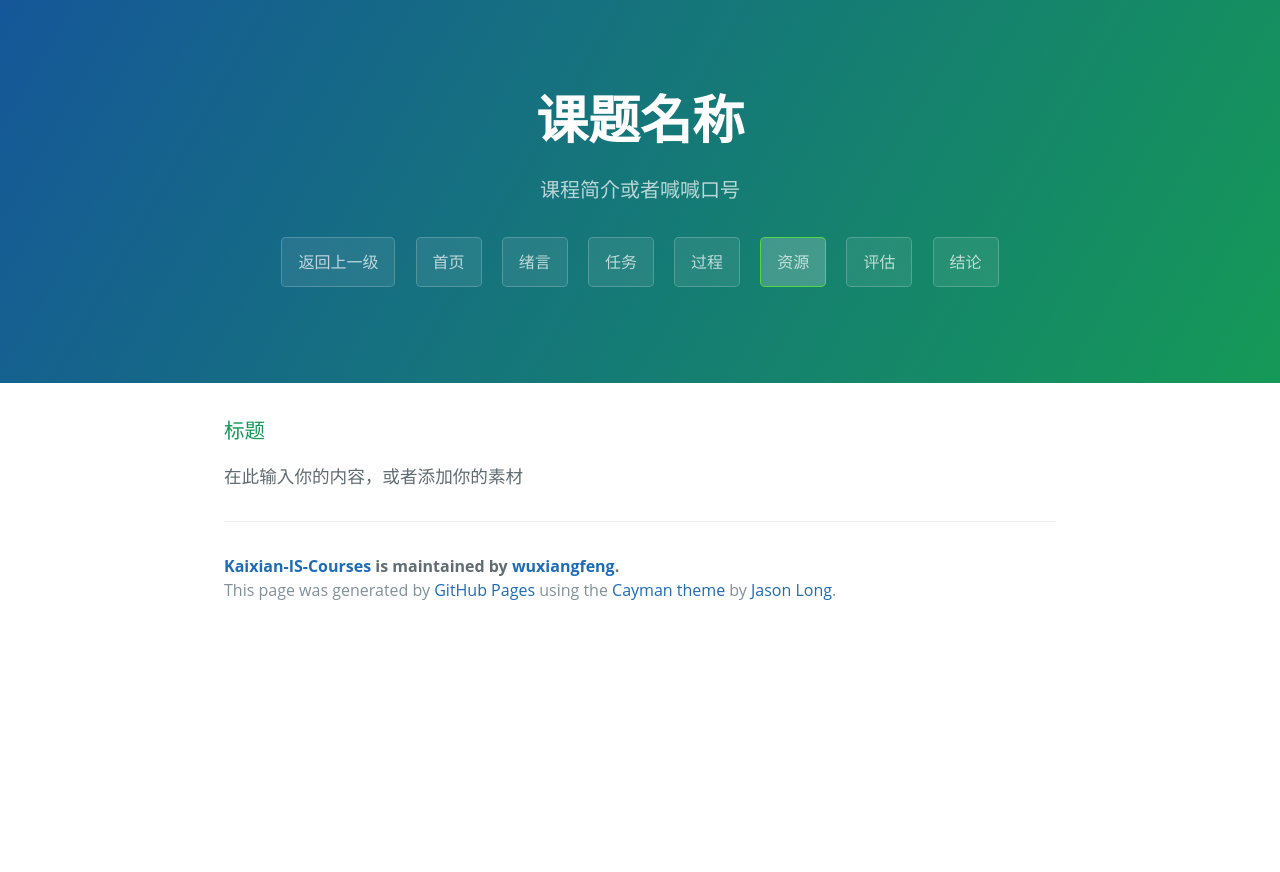
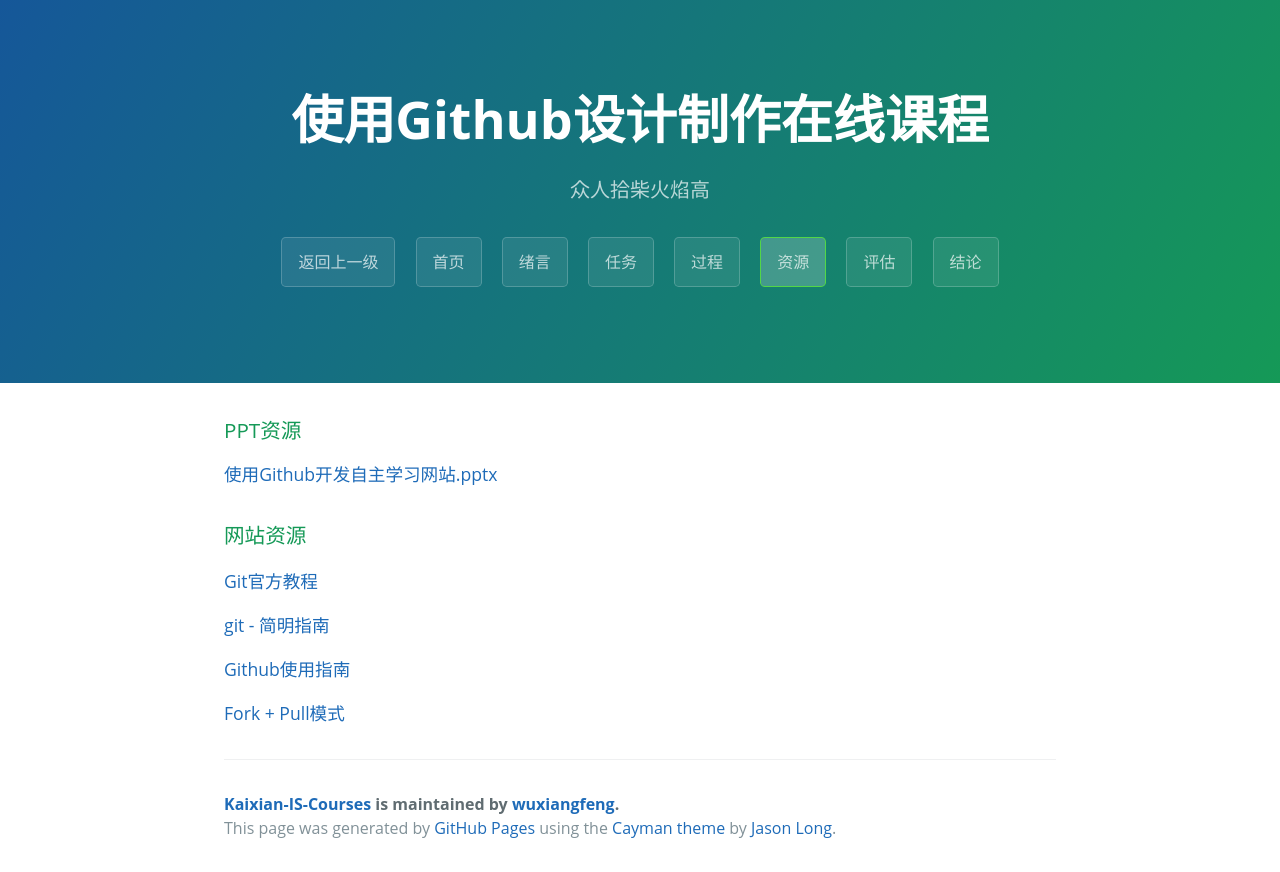
Before and after one commit to zouyusky/IS-Courses, a plain HTML site: page C0/resources.html in a window 1280 px wide. Before the commit the page ends 800 px from the top, so only its background shows below. Drawn offline with Linux system fonts and the light colour scheme.

Commit message:
C0基本完成

```diff
--- a/C0/resources.html
+++ b/C0/resources.html
@@ -2,14 +2,15 @@
 <html>
 <head lang="en">
     <meta charset="UTF-8">
-    <title>课题|资源</title>
+    <title>使用GitHub设计制作在线课程|资源</title>
     <link rel="stylesheet" type="text/css" href="../assets/css/stylesheet.css" media="screen">
     <link rel="stylesheet" type="text/css" href="../assets/css/github-light.css" media="screen">
 </head>
 <body>
 <section class="page-header">
-        <h1 class="project-name">课题名称</h1>
-        <h2 class="project-tagline">课程简介或者喊喊口号 </h2>
+    <h1 class="project-name">使用Github设计制作在线课程</h1>
+
+    <h2 class="project-tagline">众人拾柴火焰高 </h2>
     <a href="../" class="btn">返回上一级</a>
     <a href="index.html" class="btn">首页</a>
     <a href="introduction.html" class="btn">绪言</a>
@@ -20,12 +21,24 @@
     <a href="conclusion.html" class="btn">结论</a>
 </section>
 <section class="main-content">
-        <h3>标题</h3>
-        <p>在此输入你的内容，或者添加你的素材</p>
+    <h3>PPT资源</h3>
+    <a href="assets/使用Github开发自主学习网站.pptx" target="_blank">使用Github开发自主学习网站.pptx</a>
+    <h3>网站资源</h3>
+    <p><a href="https://git-scm.com/book/zh/v1/%E8%B5%B7%E6%AD%A5-Git-%E5%9F%BA%E7%A1%80" target="_blank">Git官方教程</a></p>
+    <p><a href="http://rogerdudler.github.io/git-guide/index.zh.html" target="_blank">git - 简明指南</a></p>
+    <p><a href="https://github.com/NeuOL/neuola-legacy/wiki/github%E4%BD%BF%E7%94%A8%E6%8C%87%E5%8D%97" target="_blank">Github使用指南</a></p>
+    <p><a href="http://www.worldhello.net/gotgithub/04-work-with-others/010-fork-and-pull.html" target="_blank">Fork + Pull模式</a></p>
+
     <footer class="site-footer">
-        <span class="site-footer-owner"><a href="https://github.com/KaixianTeachers/IS-Courses">Kaixian-IS-Courses</a> is maintained by <a href="https://github.com/wuxiangfeng">wuxiangfeng</a>.</span>
+        <span class="site-footer-owner">
+            <a href="https://github.com/KaixianTeachers/IS-Courses">Kaixian-IS-Courses</a>
+            is maintained by <a href="https://github.com/wuxiangfeng">wuxiangfeng</a>.
+        </span>
 
-        <span class="site-footer-credits">This page was generated by <a href="https://pages.github.com">GitHub Pages</a> using the <a href="https://github.com/jasonlong/cayman-theme">Cayman theme</a> by <a href="https://twitter.com/jasonlong">Jason Long</a>.</span>
+        <span class="site-footer-credits">This page was generated by <a href="https://pages.github.com">GitHub Pages</a>
+            using the <a href="https://github.com/jasonlong/cayman-theme">Cayman theme</a> by
+            <a href="https://twitter.com/jasonlong">Jason Long</a>.
+        </span>
     </footer>
 </section>
 
```
Also changed, not shown: C0/conclusion.html (+14 -7 lines), C0/evaluation.html (+14 -7 lines), C0/introduction.html (+3 -5 lines), C0/process.html (+16 -0 lines), C0/images/1.png (deleted), 1 other file. Lines whose indentation alone changed are shown as unchanged.
